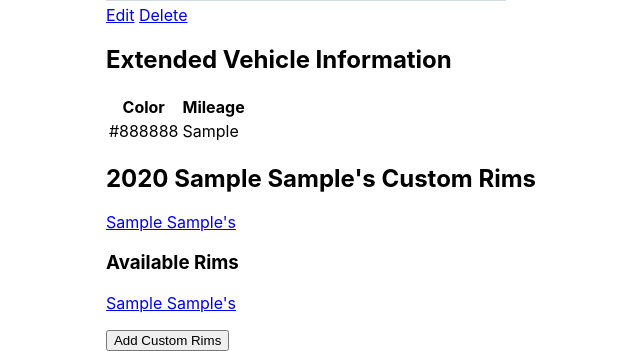
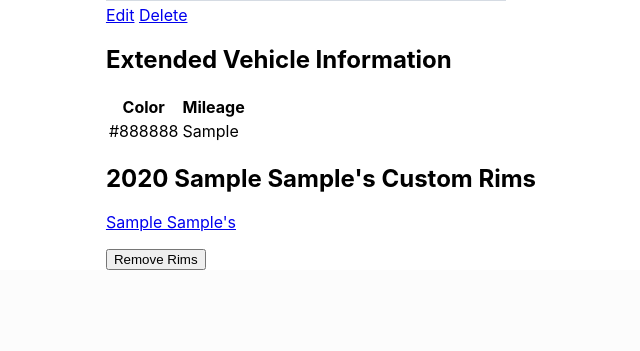
Before and after one commit to Edward071095/MyFleetDotBuild-Django-Project, a Django app: page /cars/1/ in a window 1280 px wide. Shown: the part 692-1043 px from the top of the page, without its empty margins (319-959 px from the left). After the commit the page ends 962 px from the top, so only its background shows below. Run offline with Django 5.2, Linux system fonts and the light colour scheme; a user stored in the database is signed in; tables that the repository leaves empty hold one stand-in row (values such as "Sample post"); grey boxes marked "Sample" are stand-in pictures.

Commit message:
all funtionality done

```diff
--- a/main_app/templates/cars/detail.html
+++ b/main_app/templates/cars/detail.html
@@ -62,33 +62,36 @@
         <a href="{% url 'rim-detail' rim.id %}">
           <p>{{ rim.diameter }} {{ rim.brand }}'s </p>
         </a>
+        <form action="{% url 'remove-rim' car.id rim.id %}" method="post">
+          {% csrf_token %}
+          <button type="submit" class="rmv btn">Remove Rims</button>
+        </form>
       </div>
     {% endfor %}
   {% else %}
     <p class="no-rims">Add Rims to your {{ car.year }} {{ car.make }} {{ car.model }}</p>
-    {% endif %}
-  </div>
 
     <h3>Available Rims</h3>
     <div class="subsection-content">
-    {% if rims.count %}
       {% for rim in rims.all %}
         <div class="rim-container">
           <div class="color-block">
             <a href="{% url 'rim-detail' rim.id %}">
-             <p>{{ rim.diameter }} {{ rim.brand }}'s</p></div>
+              <p>{{ rim.diameter }} {{ rim.brand }}'s</p>
             </a>
+          </div>
           <form action="{% url 'associate-rim' car.id rim.id %}" method="post">
             {% csrf_token %}
             <button type="submit" class="btn submit">Add Custom Rims</button>
           </form>
         </div>
+      {% empty %}
+        <p>No available rims at the moment.</p>
       {% endfor %}
-    {% else %}
-      <p class="added-rims"> {{ car.year }} {{ car.make }} {{ car.model }} already has {{ rim.diameter }} {{ rim.brand }}'s for its custom wheels. </p>
+    </div>
   {% endif %}
 </div>
-</section>
+
 
 {% if not car.info_set.all %}
 <h3>Add Extended Info</h3>
--- a/main_app/urls.py
+++ b/main_app/urls.py
@@ -23,6 +23,7 @@ urlpatterns = [
     path('rims/<int:pk>/update/', views.RimUpdate.as_view(), name='rim-update'),
     path('rims/<int:pk>/delete/', views.RimDelete.as_view(), name='rim-delete'),
     path('cars/<int:car_id>/associate-rim/<int:rim_id>/', views.associate_rim, name='associate-rim'),
+    path('cars/<int:car_id>/remove-rim/<int:rim_id>/', views.remove_rim, name='remove-rim'),
 ]
 
 if settings.DEBUG:
--- a/main_app/views.py
+++ b/main_app/views.py
@@ -49,6 +49,13 @@ def add_info(request, car_id):
 def associate_rim(request, car_id, rim_id):
     Car.objects.get(id=car_id).rims.add(rim_id)
     return redirect('car-detail', car_id=car_id)
+
+@login_required
+def remove_rim(request, car_id, rim_id):
+    car = Car.objects.get(id=car_id)
+    rim = Rim.objects.get(id=rim_id)
+    car.rims.remove(rim_id)
+    return redirect('car-detail', car_id=car.id)
 
 class CarCreate(LoginRequiredMixin, CreateView):
     model = Car
```
Lines whose indentation alone changed are shown as unchanged.
